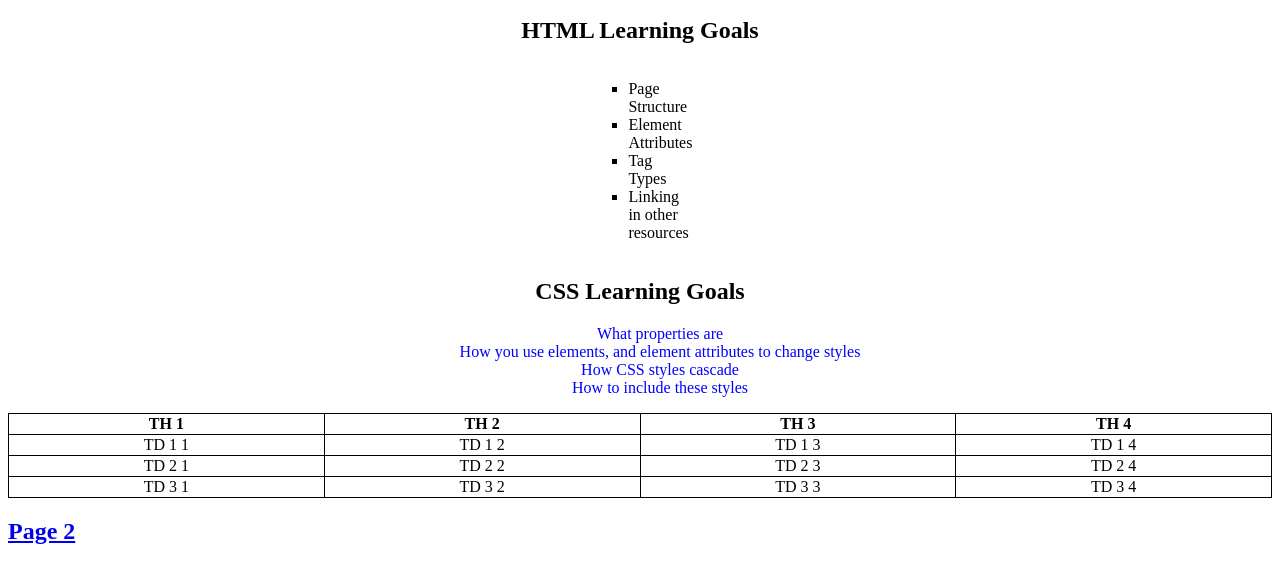
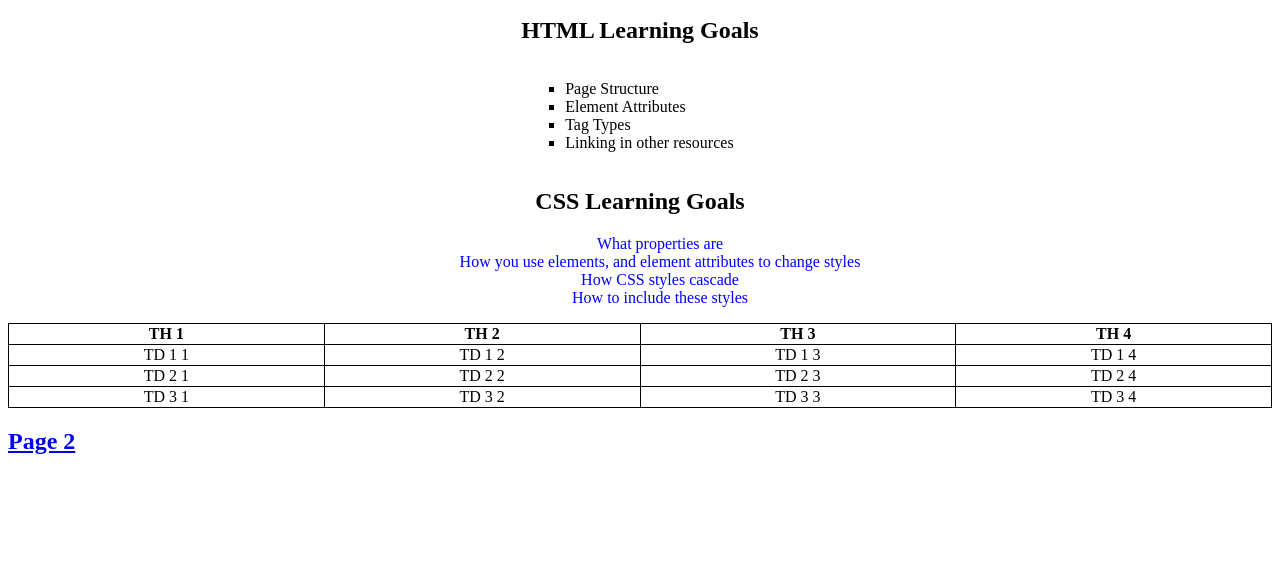
Before and after one commit to mw78/pre-work-phase-2, a plain HTML site: page index.html in a window 1280 px wide. Shown: the part 66-648 px from the top of the page. Drawn offline with Linux system fonts and the light colour scheme.

Commit message:
added <html lang="en">, changed <h3> to <h2>, added table, link, styles dir, style.css, classes, changed width in class-center

```diff
--- a/styles/style.css
+++ b/styles/style.css
@@ -29,7 +29,7 @@ table, td, th {
 }
 
 .center-list{
-    width: 5%;
+    width: 15%;
     list-style-position: inside;
     text-align: left;
     display: inline-block;
```
